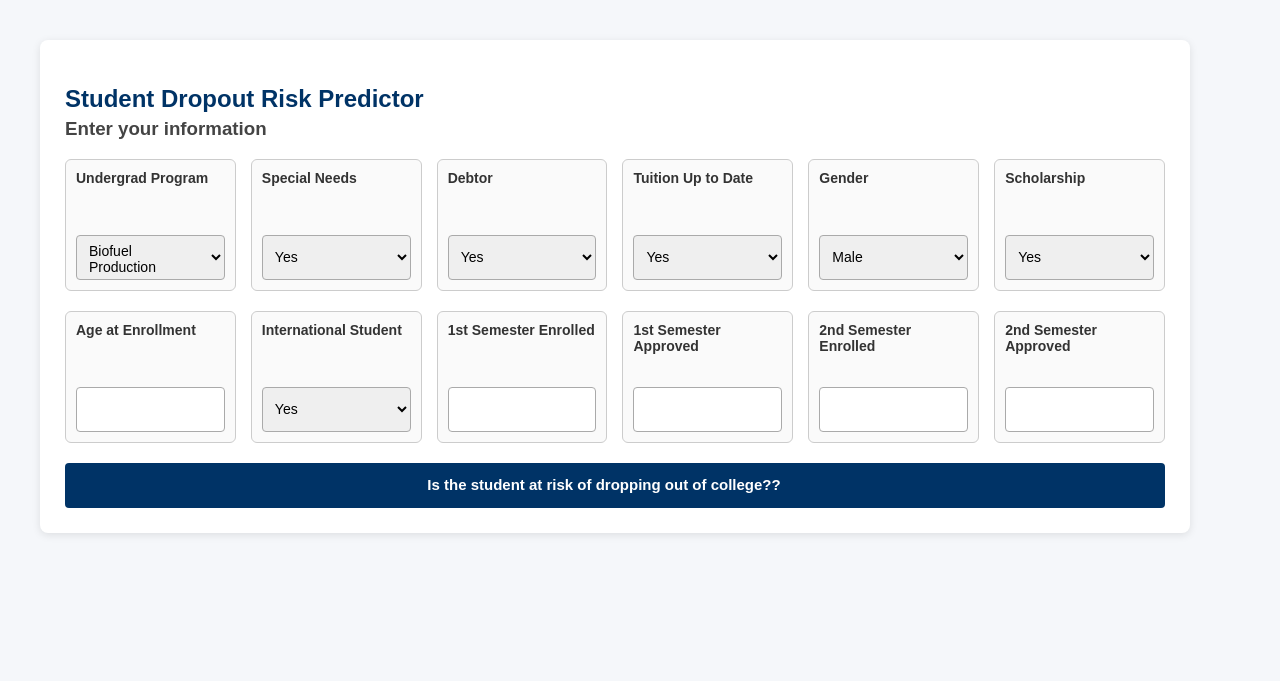
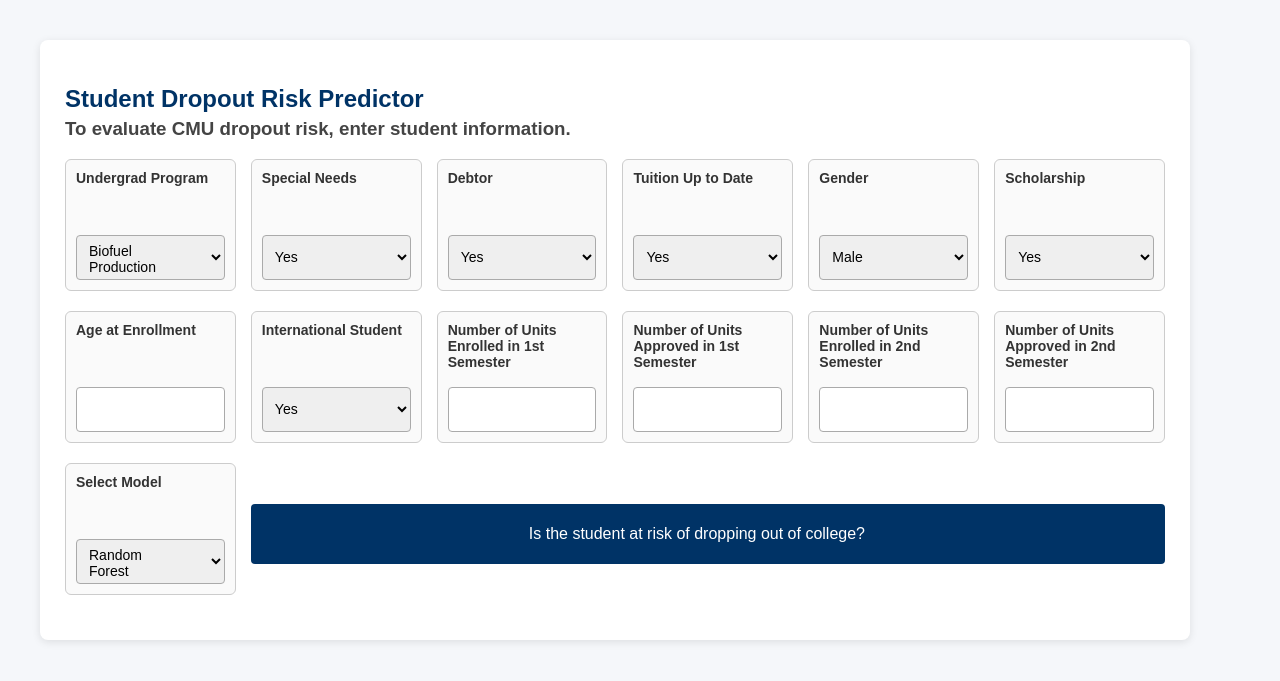
Before and after one commit to mtrudgeo-cpu/student-app-2870047, a Flask app: page / in a window 1280 px wide. Shown: the top 681 px of the page. Run offline with Flask 3, Linux system fonts and the light colour scheme.

Commit message:
Student App V4
Fixes to UI and addition of Model selection

```diff
--- a/application/routes.py
+++ b/application/routes.py
@@ -25,6 +25,7 @@ def studentclassify():
     first_approved = request.form.get("first_approved")
     second_enrolled = request.form.get("second_enrolled")
     second_approved = request.form.get("second_approved")
+    model_choice = request.form.get("model")
 
     # Build JSON payload
     input_data = json.dumps({
@@ -39,7 +40,8 @@ def studentclassify():
         "first_enrolled": first_enrolled,
         "first_approved": first_approved,
         "second_enrolled": second_enrolled,
-        "second_approved": second_approved
+        "second_approved": second_approved,
+        "model": model_choice
     })
 
     # URL for ML API
@@ -56,5 +58,5 @@ def studentclassify():
         scholarship=scholarship, age=age, gender=gender,
         international=international, first_enrolled=first_enrolled,
         first_approved=first_approved, second_enrolled=second_enrolled,
-        second_approved=second_approved, results=results.content.decode('UTF-8')
+        second_approved=second_approved, model=model_choice, results=results.content.decode('UTF-8')
     )
--- a/application/templates/index.html
+++ b/application/templates/index.html
@@ -70,20 +70,22 @@
         }
 
         input[type="submit"] {
-            width: 100%;
-            height: 45px;
+            display: block;
+            width: calc(100% - 30px);
+            height: 60px;
             background-color: #003366;
             color: white;
             border: none;
             border-radius: 4px;
-            font-size: 15px;
+            font-size: 16px;
             cursor: pointer;
-            font-weight: bold;
             transition: 0.3s;
+            margin-top: 10px;
         }
 
         input[type="submit"]:hover {
             background-color: #0055aa;
+            transform: scale(1.02);
         }
 
         .results-box {
@@ -108,7 +110,7 @@
 <body>
 <div class="container">
     <h2>Student Dropout Risk Predictor</h2>
-    <h3>Enter your information</h3>
+    <h3>To evaluate CMU dropout risk, enter student information.</h3>
 
     <form name="studentform" id="studentform" action="{{ url_for('studentclassify') }}" method="POST">
 
@@ -194,27 +196,40 @@
             </div>
 
             <div class="form-group">
-                <p>1st Semester Enrolled</p>
+                <p>Number of Units Enrolled in 1st Semester</p>
                 <input type="number" name="first_enrolled" min="0" max="26" required>
             </div>
 
             <div class="form-group">
-                <p>1st Semester Approved</p>
+                <p>Number of Units Approved in 1st Semester</p>
                 <input type="number" name="first_approved" min="0" max="26" required>
             </div>
 
             <div class="form-group">
-                <p>2nd Semester Enrolled</p>
+                <p>Number of Units Enrolled in 2nd Semester</p>
                 <input type="number" name="second_enrolled" min="0" max="26" required>
             </div>
 
             <div class="form-group">
-                <p>2nd Semester Approved</p>
+                <p>Number of Units Approved in 2nd Semester</p>
                 <input type="number" name="second_approved" min="0" max="26" required>
             </div>
+
         </div>
 
-        <input type="submit" value="Is the student at risk of dropping out of college??">
+        <div class="form-grid">
+            <div class="form-group">
+                <p>Select Model</p>
+                <select name="model">
+                    <option value="rf">Random Forest</option>
+                    <option value="knn">K‑Nearest Neighbors</option>
+                </select>
+            </div>
+
+            <div style="grid-column: span 5; display: flex; align-items: center;">
+                <input type="submit" value="Is the student at risk of dropping out of college?" style="width: 100%;">
+            </div>
+        </div>
 
         {% if results %}
         <div class="results-box">
@@ -233,6 +248,7 @@
                 <li>1st Approved: {{ first_approved }}</li>
                 <li>2nd Enrolled: {{ second_enrolled }}</li>
                 <li>2nd Approved: {{ second_approved }}</li>
+                <li>Model Used: {{ model }}</li>
             </ul>
         </div>
         {% endif %}
```
